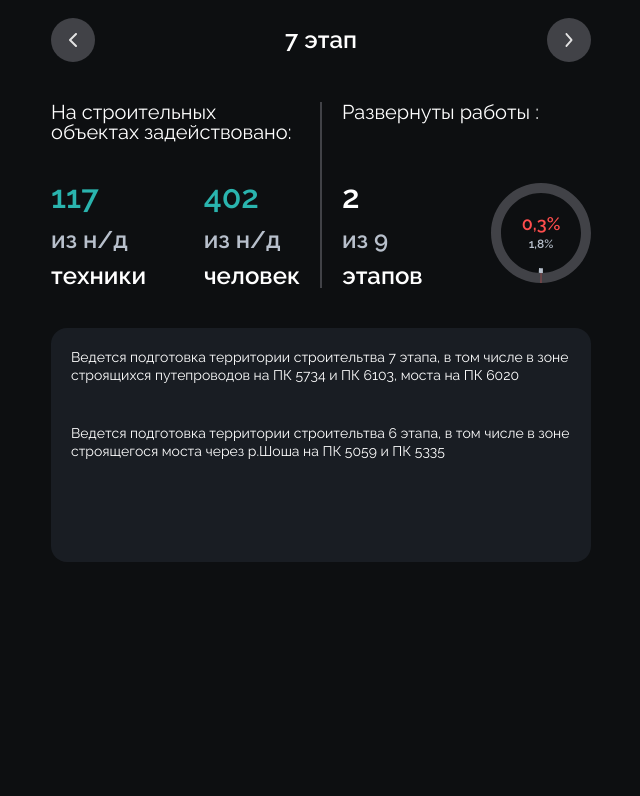
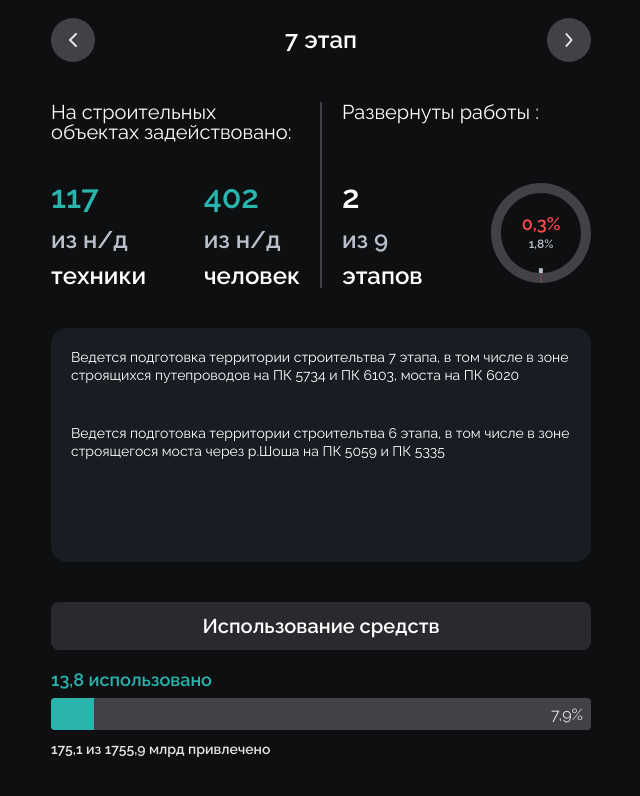
Before and after one commit to MikhailMilyaev/rut-test-vue-js, a Vue app: page / in a window 1280 px wide. Shown: the part 674-1470 px from the top of the page, without its empty margins (299-939 px from the left). Before the commit the page ends 1256 px from the top, so only its background shows below. Built offline with nearby package versions, Linux system fonts and the light colour scheme.

Commit message:
feat: add use of funds block in ContentLeft

```diff
--- a/src/components/ContentLeft.vue
+++ b/src/components/ContentLeft.vue
@@ -101,6 +101,26 @@ const prevSlide = () => {
         <p class="text-shape__text">Ведется подготовка территории строительтва 7 этапа, в том числе в зоне строящихся путепроводов на ПК 5734 и ПК 6103, моста на ПК 6020</p>
         <p class="text-shape__text">Ведется подготовка территории строительтва 6 этапа, в том числе в зоне строящегося моста через р.Шоша на ПК 5059 и ПК 5335</p>
     </div>
+
+    <div class="use-of-funds">
+    <div class="construction__header">
+        <h2 class="construction__header-text">Использование средств</h2>
+    </div>
+
+    <div class="use-of-funds__content">
+        <div class="use-of-funds__info">
+            <span class="use-of-funds__label">13,8 использовано</span>
+        </div>
+
+        <div class="progress-bar">
+            <div class="progress-bar__fill" style="width: 7.9%"></div>
+
+            <span class="progress-bar__percent">7,9%</span>
+        </div>
+
+        <p class="use-of-funds__subtext">175,1 из 1755,9 млрд привлечено</p>
+    </div>
+</div>
   </div>
 </template>
 
@@ -318,4 +338,70 @@ const prevSlide = () => {
     color: var(--color-text-primary-inverse);
     padding: 20px;
 }
+
+.use-of-funds {
+    display: flex;
+    flex-direction: column;
+    gap: 20px;
+    border-radius: 12px;
+    padding-bottom: 24px;
+}
+
+.use-of-funds__content {
+    display: flex;
+    flex-direction: column;
+}
+
+.use-of-funds__info {
+    display: flex;
+    justify-content: space-between;
+    align-items: flex-end;
+    margin-bottom: 8px;
+}
+
+.use-of-funds__label {
+    font-size: 18px;
+    line-height: 20px;
+    font-weight: 600;
+    color: var(--сolor-text-succes);
+}
+
+.use-of-funds__percent {
+    font-size: 16px;
+    font-weight: 600;
+    line-height: 20px;
+    color: var(--color-text-primary-inverse);
+}
+
+.progress-bar {
+    position: relative;
+    width: 100%;
+    height: 32px;
+    background-color: var(--color-bg-common-dark-light);
+    border-radius: 4px;
+    overflow: hidden;
+    margin-bottom: 12px;
+
+    display: flex;
+    align-items: center;
+    justify-content: flex-end;
+    padding-right: 8px;
+}
+
+.progress-bar__fill {
+    position: absolute;
+    top: 0;
+    left: 0;
+    height: 100%;
+    background-color: var(--сolor-text-succes);
+    z-index: 1;
+}
+
+
+.use-of-funds__subtext {
+    font-size: 14px;
+    font-weight: 600;
+    line-height: 14px;
+    color: var(--color-text-primary);
+}
 </style>
```
